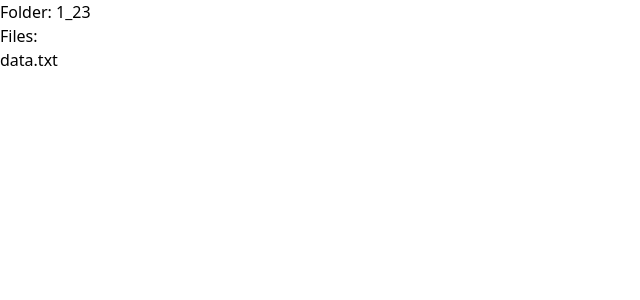
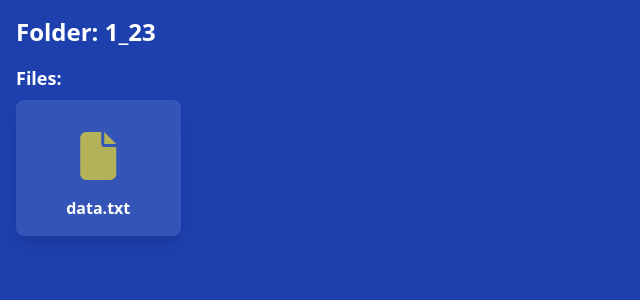
Before and after one commit to akshatbhj/cms, a Flask app: page /folders/1_23 in a window 1280 px wide. Shown: the top 300 px of the page, without its empty margins (0-640 px from the left). Run offline with Flask 3, Linux system fonts and the light colour scheme; some libraries are stand-ins or nearby versions.

Commit message:
File Content Modification

```diff
--- a/templates/folder_contents.html
+++ b/templates/folder_contents.html
@@ -3,28 +3,38 @@
   <head>
     <meta charset="utf-8" />
     <title>Folder Contents</title>
-    <script>
-      function openFile(folder, file) {
-        window.location.href = "/folders/" + folder + "/" + file;
-      }
-    </script>
     <link
       rel="stylesheet"
       href="https://cdn.jsdelivr.net/npm/tailwindcss@2.2.15/dist/tailwind.min.css"
     />
+    <script
+      src="https://kit.fontawesome.com/7bda016311.js"
+      crossorigin="anonymous"
+    ></script>
   </head>
-  <body>
-    <h1>Folder: {{ folder_name }}</h1>
-    <h2>Files:</h2>
-    <ul>
-      {% for file in files %}
-      <li
-        class="cursor-pointer"
-        onclick="openFile('{{ folder_name }}', '{{ file }}')"
+  <body class="bg-blue-800 text-white">
+    <div class="container mx-auto p-4">
+      <h1 class="text-2xl font-bold mb-4">Folder: {{ folder_name }}</h1>
+      <h2 class="text-lg font-bold mb-2">Files:</h2>
+      <div
+        class="grid grid-cols-1 sm:grid-cols-2 md:grid-cols-3 lg:grid-cols-4 xl:grid-cols-7 gap-4"
       >
-        {{ file }}
-      </li>
-      {% endfor %}
-    </ul>
+        {% for file in files %}
+        <div
+          class="bg-white bg-opacity-10 rounded-lg shadow-lg overflow-hidden hover:bg-opacity-100 text-white hover:text-black"
+        >
+          <a href="/folders/{{ folder_name }}/{{ file }}" class="block p-4">
+            <div class="flex flex-col items-center">
+              <i
+                class="fa-solid fa-file text-5xl mb-4 mt-4"
+                style="color: #b3b259"
+              ></i>
+              <span class="font-semibold hover:no-underline">{{ file }}</span>
+            </div>
+          </a>
+        </div>
+        {% endfor %}
+      </div>
+    </div>
   </body>
 </html>
```
